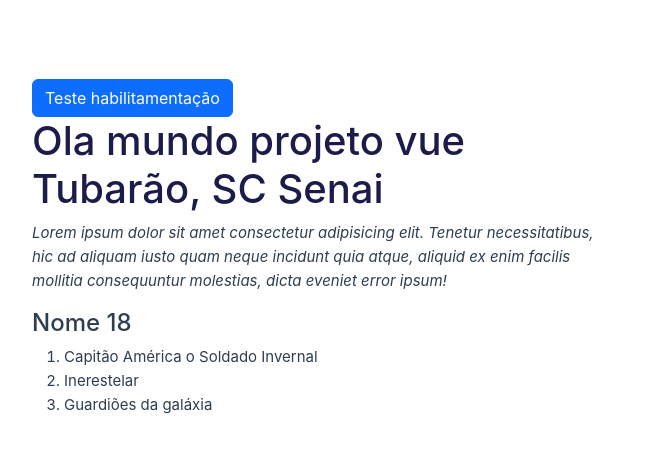
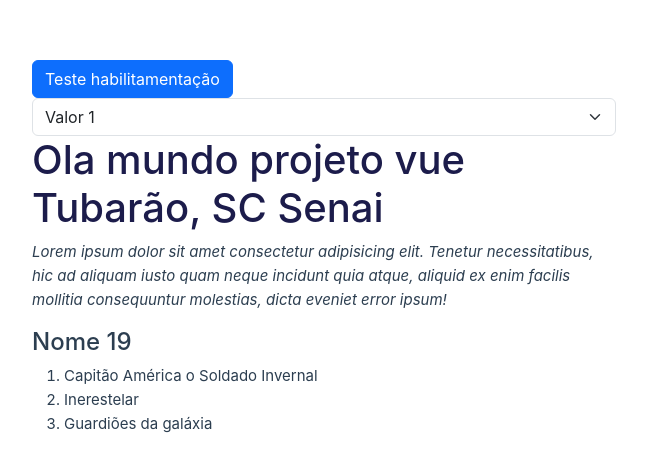
Before and after one commit to joazis-quebra-codegos/projeto-vue, a Vue app: page / in a window 1280 px wide. Shown: the part 144-614 px from the top of the page, without its empty margins (12-659 px from the left). Built offline with nearby package versions, Linux system fonts and the light colour scheme; the HTML template or start-up script is replaced by a standard one.

Commit message:
Funções novas para o botão, opção de selecionar valor

```diff
--- a/src/App.vue
+++ b/src/App.vue
@@ -4,7 +4,7 @@ import HelloWorld from './components/HelloWorld.vue'
 const cidade = "Tubarão, SC"
 const escola = "Senai"
 const nome = "Nome "
-const idade = 18
+const idade = 19
 const filme1 = "Capitão América o Soldado Invernal"
 const filme2 = "Inerestelar"
 const filme3 = "Guardiões da galáxia"
@@ -13,13 +13,32 @@ const filme3 = "Guardiões da galáxia"
 function desabilitado(){
   return idade < 18;
 }
+
+function salvarHabilitado(){
+  return false;
+}
+
+function exibirAviso(){
+  alert("oi")
+}
+
+function mudouSelect(event: Event){
+  alert((event.target as HTMLSelectElement).value)
+}
 </script>
 
 <template>
   <div class="container">
     <div class="row">
       <div class="col">
-        <button :disabled="desabilitado()" class="btn btn-primary">Teste habilitamentação</button>
+        <button @click="exibirAviso" :disabled="desabilitado()" class="btn btn-primary">Teste habilitamentação</button>
+        <br>
+        <select @change="mudouSelect($event)" class="form-select" name="teste">
+          <option value="1">Valor 1</option>
+          <option value="2">Valor 2</option>
+          <option value="3">Valor 3</option>
+        </select>
+
         <h1>Ola mundo projeto vue {{ cidade }} {{ escola }}</h1>
         <p>Lorem ipsum dolor sit amet consectetur adipisicing elit. Tenetur necessitatibus, hic ad aliquam iusto quam neque incidunt quia atque, aliquid ex enim facilis mollitia consequuntur molestias, dicta eveniet error ipsum!</p>
         <h4>{{ nome }} {{ idade }}</h4>
```
